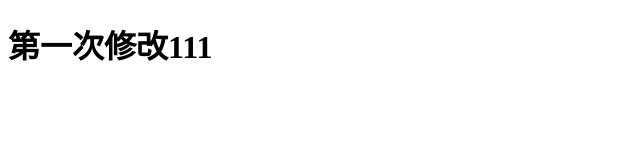
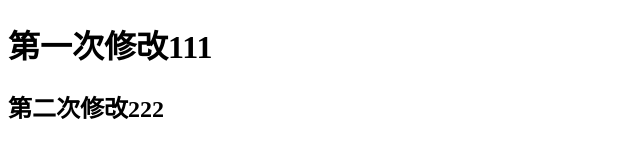
Before and after one commit to ybcybc/aaa, a plain HTML site: page index.html in a window 1280 px wide. Shown: the whole page, without its empty margins (0-640 px from the left). Drawn offline with Linux system fonts and the light colour scheme.

Commit message:
“第二次修改

```diff
--- a/index.html
+++ b/index.html
@@ -6,6 +6,6 @@
 </head>
 <body>
 	<h1>第一次修改111</h1>
-
+	<h2>第二次修改222</h2>
 </body>
 </html>
```
